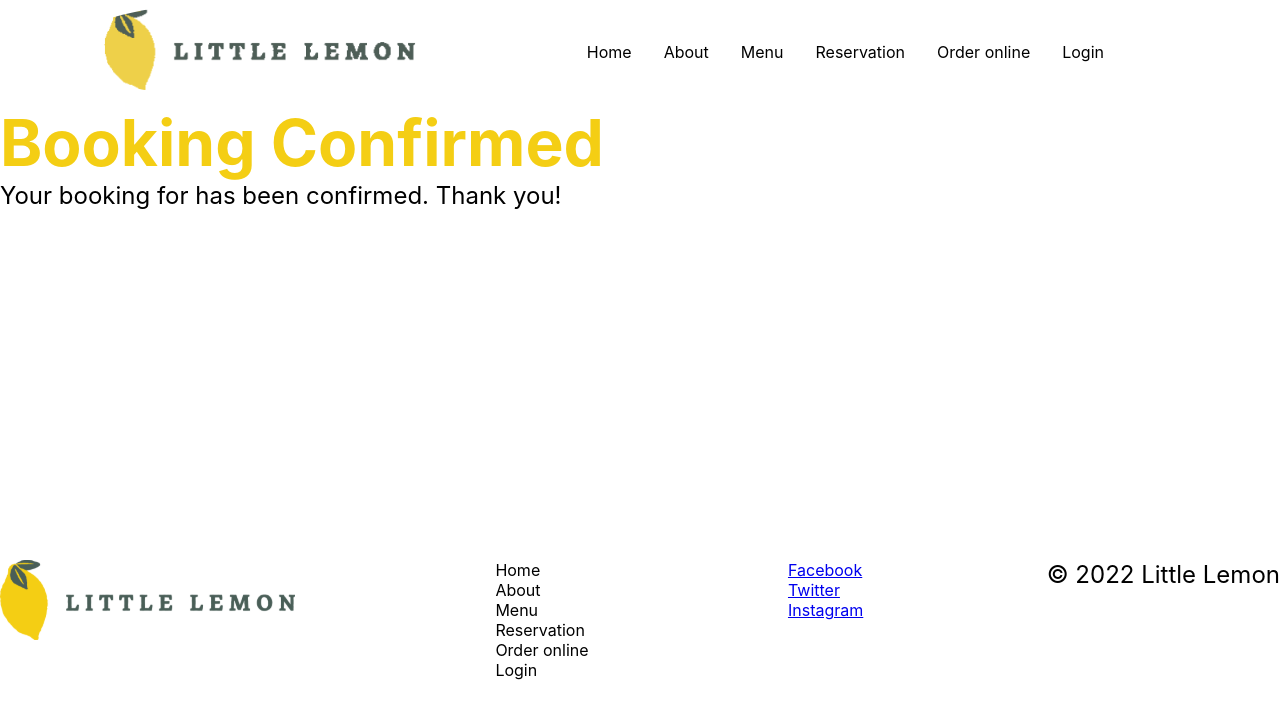
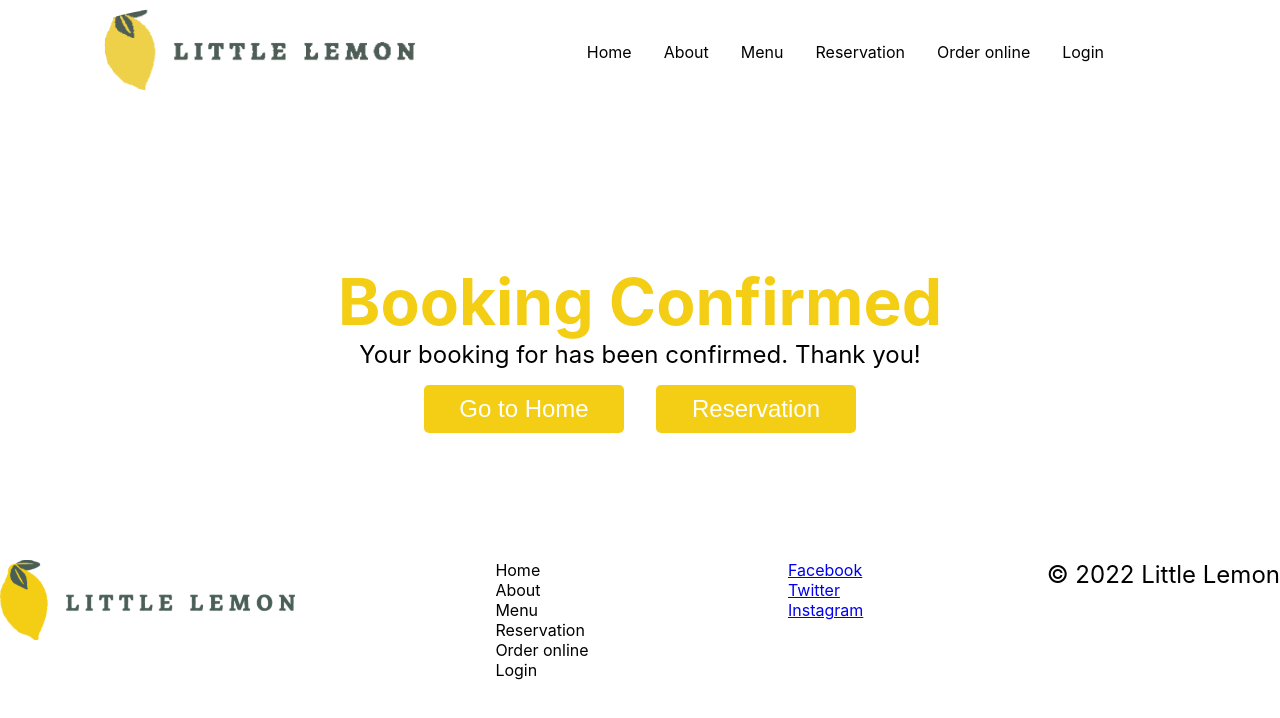
Before and after one commit to upenthiran93/meta-fe-final, a React (Create React App) app: page /confirmed in a window 1280 px wide. Shown: the top 718 px of the page. Built offline with nearby package versions, Linux system fonts and the light colour scheme; the HTML template or start-up script is replaced by a standard one.

Commit message:
confermation page

```diff
--- a/src/components/ConfirmedBooking.jsx
+++ b/src/components/ConfirmedBooking.jsx
@@ -1,8 +1,17 @@
+
+import { useNavigate } from 'react-router-dom';
+
 function ConfirmedBooking (props) {
+    const navigate = useNavigate();
+
     return (
-        <div>
+        <div className={"ConfirmedBooking"}>
             <h1>Booking Confirmed</h1>
             <p>Your booking for {props.bookingDate} has been confirmed. Thank you!</p>
+            <div className={"btnGroup"}>
+            <button onClick={() => navigate('/')}>Go to Home</button>
+            <button onClick={() => navigate('/reservation')}>Reservation</button>
+            </div>
         </div>
     )
 }
--- a/src/components/style/Main.css
+++ b/src/components/style/Main.css
@@ -129,3 +129,24 @@ main {
     object-fit: cover;
     border-radius: 5%;
 }
+.ConfirmedBooking {
+    display: flex;
+    flex-direction: column;
+    justify-content: center;
+    align-items: center;
+    margin-top: 5rem;
+}
+.btnGroup {
+
+    display: flex;
+    justify-content: space-between;
+
+}
+.btnGroup>button {
+    margin: 1rem;
+    color: #fff;
+    border: none;
+    padding: 10px 20px;
+    border-radius: 5px;
+    cursor: pointer;
+}
```
